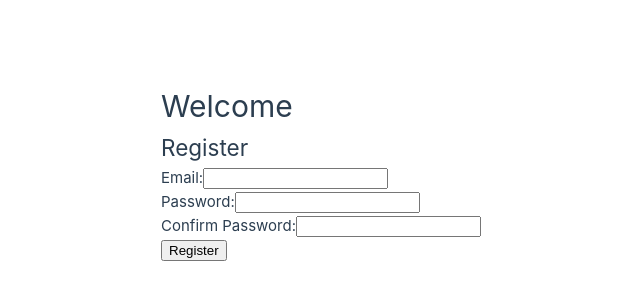
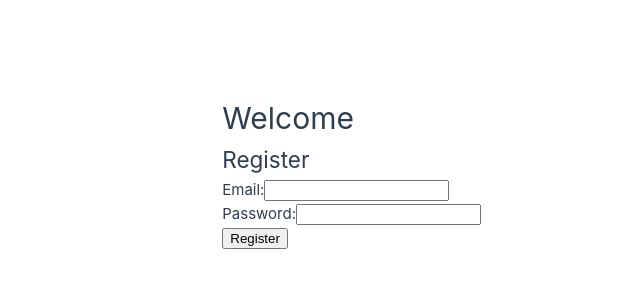
Before and after one commit to ArpitaV13/project-vue-login, a Vue app in the folder project-vue-login/: page /register in a window 1280 px wide. Shown: the part 228-528 px from the top of the page, without its empty margins (159-799 px from the left). Built offline with nearby package versions, Linux system fonts and the light colour scheme.

Commit message:
firebase-auth

```diff
--- a/project-vue-login/src/App.vue
+++ b/project-vue-login/src/App.vue
@@ -1,5 +1,5 @@
 <script setup lang="ts">
-import { RouterLink, RouterView } from 'vue-router'
+import {  RouterView } from 'vue-router'
 
 </script>
 
@@ -13,7 +13,6 @@ import { RouterLink, RouterView } from 'vue-router'
       </nav>
     </div>
 
-
    <RouterView />
 </template>
 
--- a/project-vue-login/src/views/RegisterView.vue
+++ b/project-vue-login/src/views/RegisterView.vue
@@ -10,28 +10,32 @@
       <label for="password">Password:</label>
       <input type="password" v-model="password" required />
     </div>
-    <div>
+    <!-- <div>
       <label for="confirmPassword">Confirm Password:</label>
       <input type="password" v-model="confirmPassword" required />
-    </div>
+    </div> -->
       <button type="submit">Register</button>
     </form>
   </div>
 </template>
 
 <script>
+ import { auth } from '../firebase';
+  import { createUserWithEmailAndPassword } from 'firebase/auth';
 export default {
   data() {
     return {
       email: '',
       password: '',
-      confirmPassword: '',
+      //confirmPassword: '',
     };
   },
   methods: {
     register() {
+      createUserWithEmailAndPassword(auth,this.email,this.password)
       // Implement your registration logic using a backend service or Firebase
       console.log('Register clicked');
+      this.$router.push('/home');
     },
   },
 };
```
